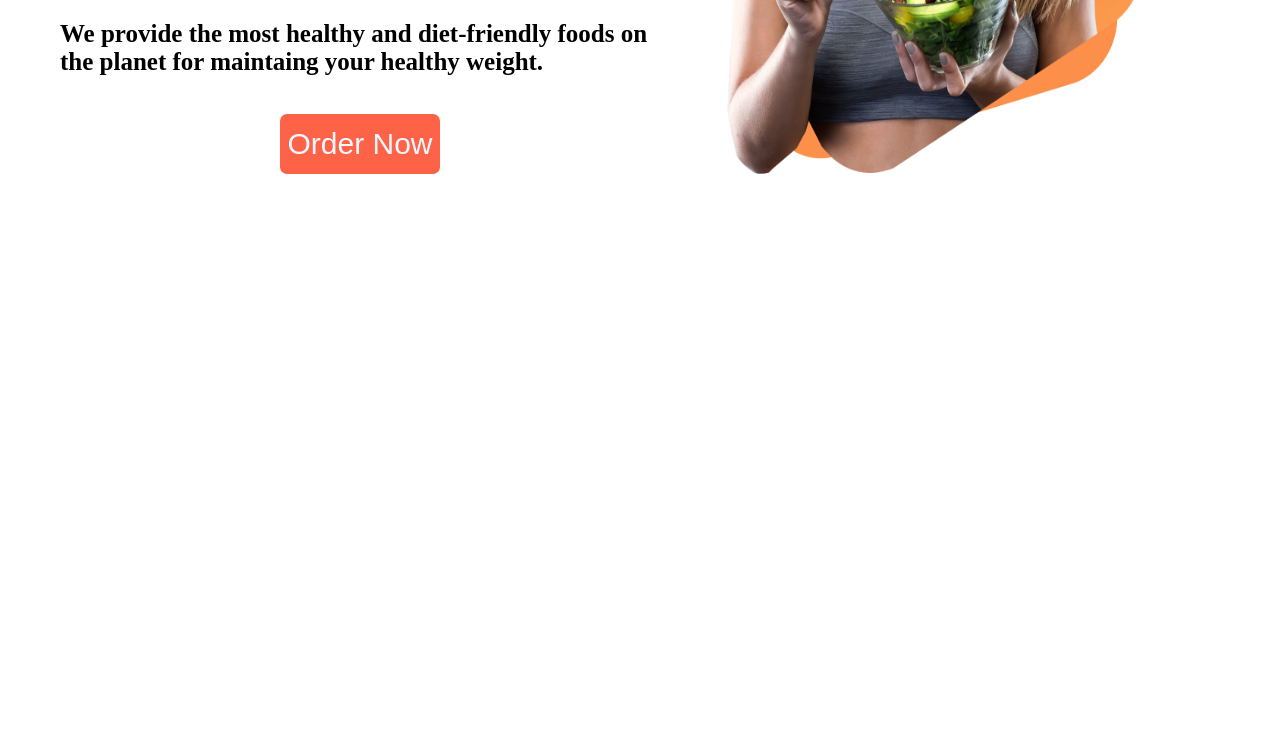
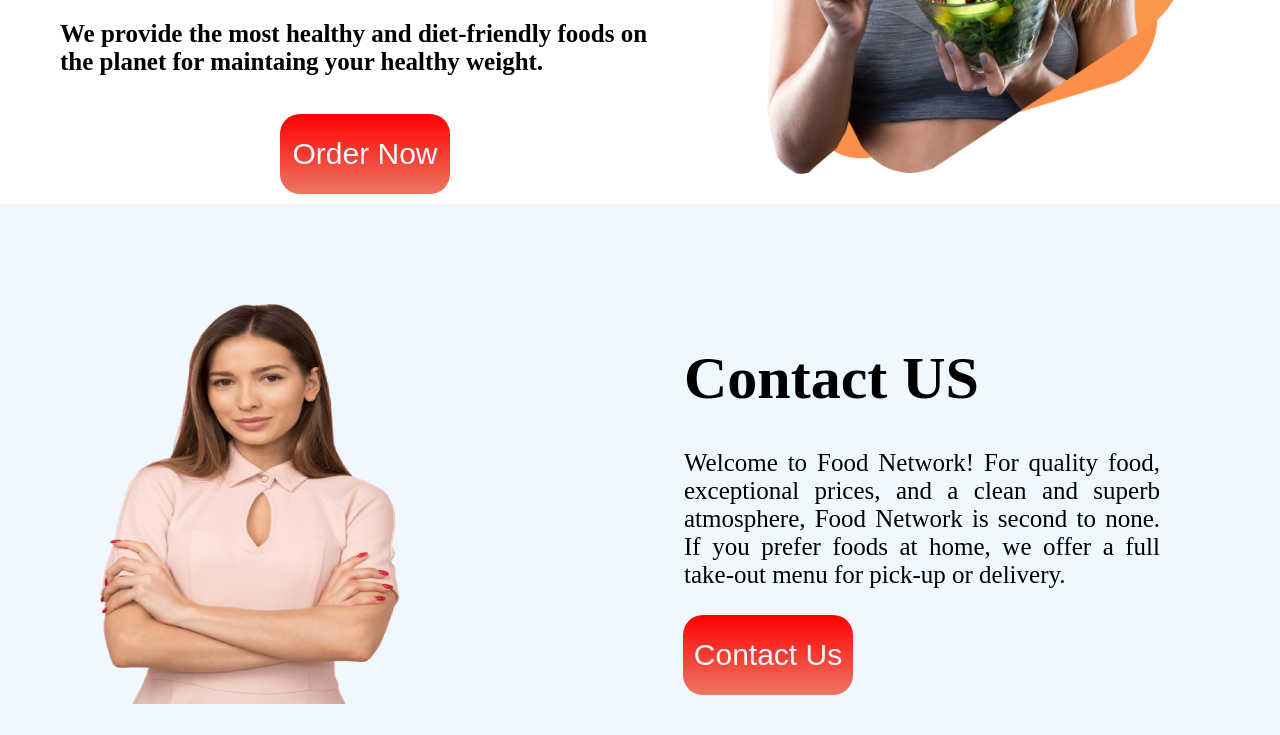
Before and after one commit to razedulislam/food-networks, a plain HTML site: page index.html in a window 1280 px wide. Shown: the part 563-1298 px from the top of the page. Before the commit the page ends 800 px from the top, so only its background shows below. Drawn offline with Linux system fonts and the light colour scheme.

```diff
--- a/index.html
+++ b/index.html
@@ -29,6 +29,7 @@
      <!--Navbar End-->
 
       <!--Home section start-->
+
      <section class="head-section">
         <div class="head-des-left head-food">
                 <h1 id="head-food-h1"> <span><b>Worried</b></span> , About Health!</h1>
@@ -43,8 +44,35 @@
         </div>
 
         <div class="head-image-right head-food">
-            <img src="images/modeleatingfoods.png" height="650px" width="500px" alt="">
+            <img src="images/modeleatingfoods.png" class="head-image" height="650px" width="500px" alt="">
         </div>
      </section>
+
+       <!--Home section End-->
+
+        <!--Contact section Start-->
+
+       <section class="contact">
+        <div class="contact-img">
+            <img src="images/person.png" width="300px" height="400px" alt="">
+        </div>
+
+        <div class="contact-us">
+             <h1>Contact US</h1> <br> <br>
+             <h3 id="contact-head3">Welcome to Food Network! For quality food, exceptional prices, and a clean and superb atmosphere, Food Network is second to none. If you prefer foods at home, we offer a full take-out menu for pick-up or delivery.</h3> <br><br>
+             <div class="contact-btns btn">
+                <button type="button" class="contact-btn contact-btn1">Contact Us</button>
+             </div>
+        </div>
+       </section>
+
+        <!--Contact section End-->
+
+        <!--Card section Start-->
+
+
+
+        <!--Card section End-->
+
 </body>
 </html>
--- a/style.css
+++ b/style.css
@@ -47,11 +47,7 @@
     padding: 10px 20px;
 }
 
-.head-section::after {
-    content: "";
-    clear: both;
-    display: table;
-  }
+
 .head-section{
     display: flex;
 
@@ -70,14 +66,42 @@
 #head-food1-h1{
     margin-bottom: 40px;
 }
-.order-button{
-    background-color: tomato;
+.order-button, .contact-btn{
+    background-image: linear-gradient(red,rgb(236, 119, 99));
     color: aliceblue;
     margin-left: 220px;
-    width: 160px;
+    width: 170px;
     margin-top: 20px;
-    height: 60px;
+    height: 80px;
     font-size: 30px;
-    border-radius: 7px;
+    border-radius: 20px;
     border: tomato;
 }
+.head-image{
+    margin-left: 40px;
+}
+
+.contact{
+    background-color: aliceblue;
+    display: flex;
+    padding-top: 100px;
+}
+.contact-img, .contact-us{
+    width: 50%;
+}
+#contact-head3{
+    font-weight: 170;
+}
+.contact-us{
+    padding: 40px;
+    margin-right: 80px;
+    text-align: justify;
+}
+.contact-img{
+    margin-left: 100px;
+}
+
+.contact-btn1{
+    margin-left: -1px;
+    margin-top: -10px;
+}
```
